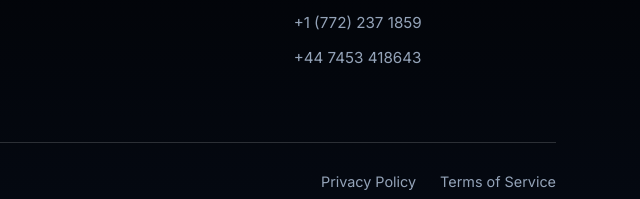
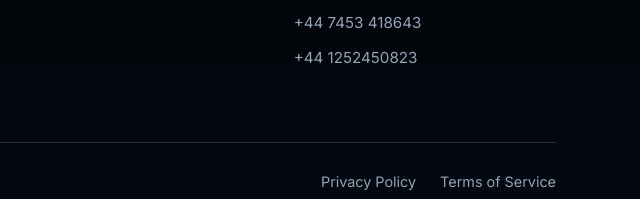
Before and after one commit to idksubhani79-debug/7venfox, a plain HTML site: page index.html in a window 1280 px wide. Shown: the part 5232-5431 px from the top of the page, 640-1280 px from the left. Drawn offline with Linux system fonts and the light colour scheme.

Commit message:
Edited number adain

```diff
--- a/index.html
+++ b/index.html
@@ -1978,8 +1978,8 @@
                         </div>
                         <ul class="footer-links" style="margin-top: 20px;">
                             <li><a href="mailto:7venfoxltd@gmail.com">7venfoxltd@gmail.com</a></li>
-                            <li><a href="tel:+17722371859">+1 (772) 237 1859</a></li>
                             <li><a href="tel:+447453418643">+44 7453 418643</a></li>
+                            <li><a href="tel:+441252450823">+44 1252450823</a></li>
                         </ul>
                     </div>
                 </div>
```
Also changed, not shown: contact.html (+1 -1 lines), index1.html (+1 -1 lines).
